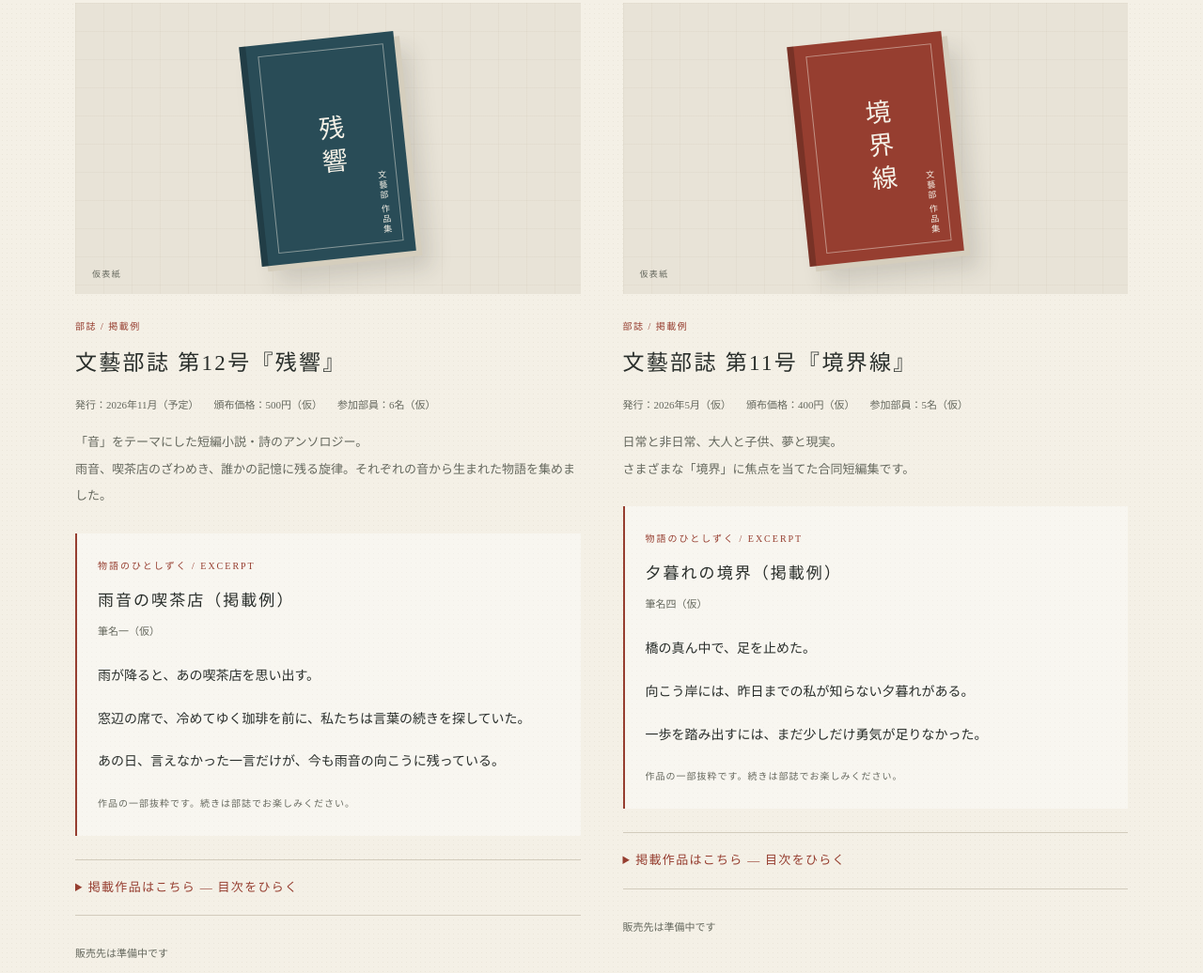
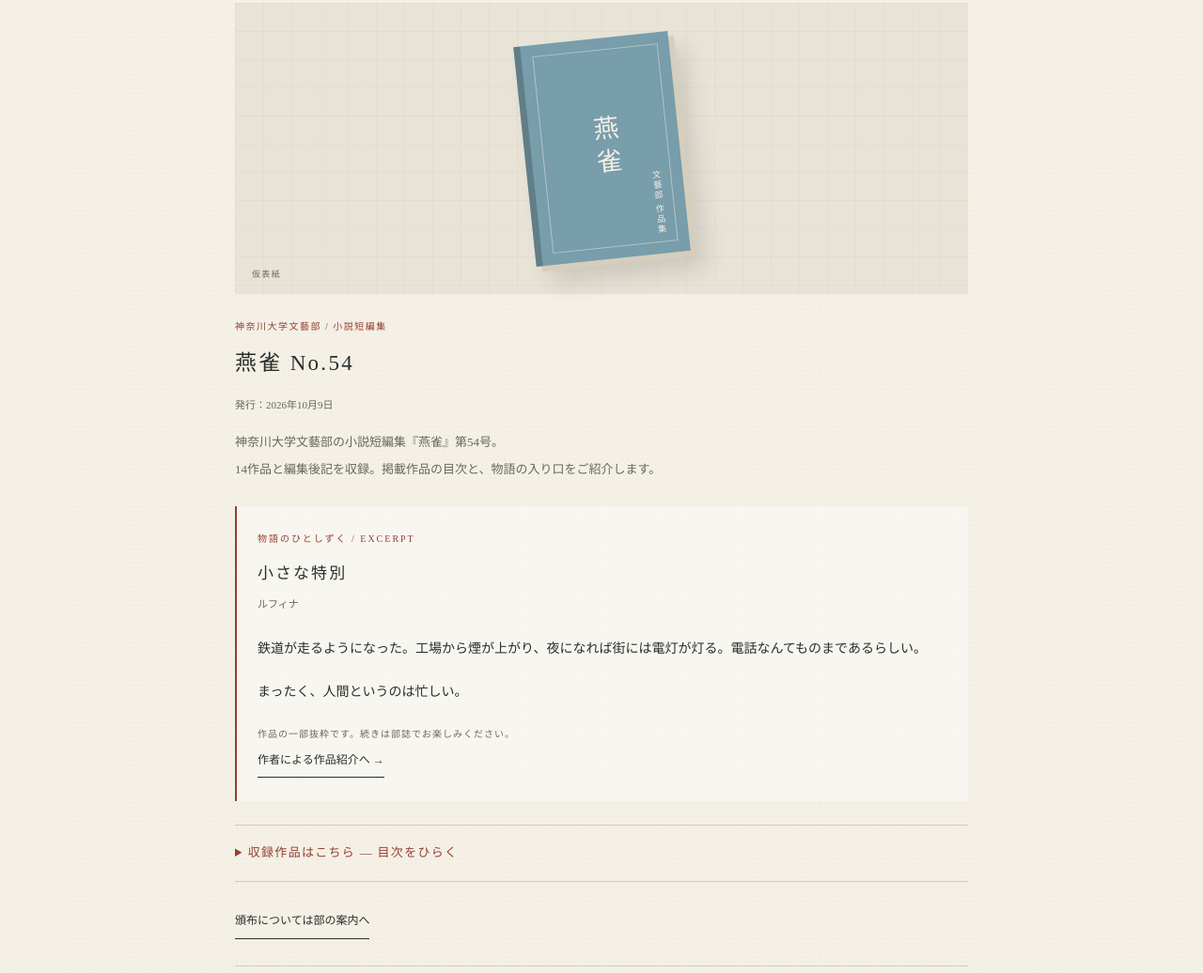
Before and after one commit to kanabun-bun/lit-club-website, a plain HTML site: page books.html in a window 1280 px wide. Shown: the part 693-1729 px from the top of the page at 94% size. Drawn offline with Linux system fonts and the light colour scheme.

Commit message:
Introduce Enjaku No.54 cover, contents and author introductions

```diff
--- a/books.html
+++ b/books.html
@@ -37,6 +37,7 @@
     .search-field { flex:1; max-width:420px; }
     input,select { width:100%; min-height:44px; padding:9px 12px; color:var(--ink); background:#fff5; border:1px solid var(--line); border-radius:0; font-size:13px; }
     .count { margin:0 0 9px auto; font-size:12px; color:var(--muted); white-space:nowrap; }
+    .shelf:has(> .book:only-child) { grid-template-columns:minmax(0,780px); justify-content:center; }
     .shelf { display:grid; grid-template-columns:repeat(2,minmax(0,1fr)); gap:55px 45px; padding:55px 0 80px; }
     .book { min-width:0; border-bottom:1px solid var(--line); padding-bottom:28px; }
     .book-stage { height:310px; background:#e8e3d7; background-image:linear-gradient(90deg,#b2a68e15 1px,transparent 1px),linear-gradient(#b2a68e15 1px,transparent 1px); background-size:30px 30px; display:flex; justify-content:center; align-items:center; perspective:1000px; position:relative; margin-bottom:25px; }
@@ -93,10 +94,10 @@
 </head>
 <body id="top">
   <a class="skip" href="#main">本文へ移動</a>
-  <div class="notice">ただいま開巻準備中 ― 掲載内容は仮のものです</div>
+  <div class="notice">燕雀 No.54 ― 表紙・目次・作品の一部をご紹介</div>
   <header class="header"><div class="wrap header-inner">
     <a class="brand" href="index.html" aria-label="文藝部 ホーム"><span class="brand-seal" aria-hidden="true">文</span><span class="brand-name">文藝部<small>LITERARY CLUB</small></span></a>
-    <nav aria-label="メインナビゲーション"><a href="index.html">ホーム</a><a href="books.html" aria-current="page">作品目録</a><a href="index.html#visit">見学案内</a></nav>
+    <nav aria-label="メインナビゲーション"><a href="index.html">ホーム</a><a href="books.html" aria-current="page">作品目録</a><a href="works.html">作品紹介</a><a href="index.html#visit">見学案内</a></nav>
   </div></header>
   <main id="main" class="wrap">
     <section class="page-heading" aria-labelledby="page-title">
@@ -147,53 +148,108 @@
        ============================================================= */
     const BOOKS = [
       {
-        title: "残響",
-        heading: "文藝部誌 第12号『残響』",
-        category: "部誌 / 掲載例",
-        year: 2026,
-        published: "2026年11月（予定）",
-        price: "500円（仮）",
-        members: "6名（仮）",
-        description: "「音」をテーマにした短編小説・詩のアンソロジー。\n雨音、喫茶店のざわめき、誰かの記憶に残る旋律。それぞれの音から生まれた物語を集めました。",
-        cover: "",
-        color: "#294c57",
-        contents: [
-          { title: "雨音の喫茶店", author: "筆名一（仮）", genre: "短編小説", page: "4" },
-          { title: "遠い旋律", author: "筆名二（仮）", genre: "詩", page: "18" },
-          { title: "静寂のあとで", author: "筆名三（仮）", genre: "随筆", page: "24" }
-        ],
-        excerpts: [
+            "title": "燕雀",
+            "heading": "燕雀 No.54",
+            "category": "神奈川大学文藝部 / 小説短編集",
+            "year": 2026,
+            "published": "2026年10月9日",
+            "price": "",
+            "members": "",
+            "description": "神奈川大学文藝部の小説短編集『燕雀』第54号。\n14作品と編集後記を収録。掲載作品の目次と、物語の入り口をご紹介します。",
+            "cover": "images/enjaku-54.jpg",
+            "color": "#789dab",
+            "contents": [
                   {
-            title: "雨音の喫茶店（掲載例）",
-            author: "筆名一（仮）",
-            text: "雨が降ると、あの喫茶店を思い出す。\n窓辺の席で、冷めてゆく珈琲を前に、私たちは言葉の続きを探していた。\nあの日、言えなかった一言だけが、今も雨音の向こうに残っている。"
+                        "title": "服",
+                        "author": "湊 徂徠",
+                        "page": "6"
+                  },
+                  {
+                        "title": "生は難く死は易し",
+                        "author": "ヒナタの影",
+                        "page": "12"
+                  },
+                  {
+                        "title": "「懐胎」",
+                        "author": "睡魔の悪巧み",
+                        "page": "20"
+                  },
+                  {
+                        "title": "スワンプマンの実行実験",
+                        "author": "大沢くく",
+                        "page": "28"
+                  },
+                  {
+                        "title": "小さな特別",
+                        "author": "ルフィナ",
+                        "page": "32",
+                        "url": "chiisana-tokubetsu.html"
+                  },
+                  {
+                        "title": "凍死体",
+                        "author": "片平 壱琉",
+                        "page": "42"
+                  },
+                  {
+                        "title": "家族",
+                        "author": "名立 ゆき",
+                        "page": "44"
+                  },
+                  {
+                        "title": "生きて",
+                        "author": "未熟人格",
+                        "page": "48"
+                  },
+                  {
+                        "title": "手紙",
+                        "author": "小沢",
+                        "page": "68"
+                  },
+                  {
+                        "title": "あなたのいる晩夏",
+                        "author": "カーニバル西口",
+                        "page": "72"
+                  },
+                  {
+                        "title": "勇者Ⅰミノの大冒険",
+                        "author": "綺麗ごと大好き",
+                        "page": "74"
+                  },
+                  {
+                        "title": "まだみどり共にあり",
+                        "author": "アランカ",
+                        "page": "76"
+                  },
+                  {
+                        "title": "憧れの勉強会",
+                        "author": "夏潮",
+                        "page": "88"
+                  },
+                  {
+                        "title": "換気扇の外側 無限に広がる",
+                        "author": "だいち",
+                        "page": "96"
+                  },
+                  {
+                        "title": "編集後記",
+                        "author": "",
+                        "page": "104"
+                  },
+                  {
+                        "title": "後付け",
+                        "author": "",
+                        "page": "105"
                   }
             ],
-        shopUrl: ""
-      },
+            "excerpts": [
                   {
-        title: "境界線",
-        heading: "文藝部誌 第11号『境界線』",
-        category: "部誌 / 掲載例",
-        year: 2026,
-        published: "2026年5月（仮）",
-        price: "400円（仮）",
-        members: "5名（仮）",
-        description: "日常と非日常、大人と子供、夢と現実。\nさまざまな「境界」に焦点を当てた合同短編集です。",
-        cover: "",
-        color: "#963e30",
-        contents: [
-          { title: "夕暮れの境界", author: "筆名四（仮）", genre: "短編小説", page: "4" },
-          { title: "向こう岸", author: "筆名五（仮）", genre: "詩", page: "16" }
-        ],
-        excerpts: [
-          {
-            title: "夕暮れの境界（掲載例）",
-            author: "筆名四（仮）",
-            text: "橋の真ん中で、足を止めた。\n向こう岸には、昨日までの私が知らない夕暮れがある。\n一歩を踏み出すには、まだ少しだけ勇気が足りなかった。"
+                        "title": "小さな特別",
+                        "author": "ルフィナ",
+                        "text": "鉄道が走るようになった。工場から煙が上がり、夜になれば街には電灯が灯る。電話なんてものまであるらしい。\nまったく、人間というのは忙しい。",
+                        "url": "chiisana-tokubetsu.html"
                   }
             ],
-        shopUrl: ""
+            "shopUrl": ""
       }
 ];
 
@@ -257,7 +313,8 @@
         if (book.members) meta.append(make('span', '', '参加部員：' + book.members));
         const actions = make('div', 'actions');
         const shop = addLink(actions, book.shopUrl, '販売ページ');
-        if (!shop) actions.append(make('span', 'pending', '販売先は準備中です'));
+        if (!shop) actions.append(make('a', 'action', '頒布については部の案内へ'));
+        if (!shop) actions.lastChild.href = 'index.html#visit';
         article.append(stage, make('p', 'book-category', book.category || '作品集'), make('h2', '', book.heading || book.title), meta, make('p', 'description', book.description || ''));
         (book.excerpts || []).forEach(excerpt => {
           const section = make('section', 'excerpt');
@@ -269,15 +326,18 @@
             quote.append(make('span', 'excerpt-line', line));
           });
           section.append(quote, make('p', 'excerpt-note', '作品の一部抜粋です。続きは部誌でお楽しみください。'));
+          if (safeUrl(excerpt.url)) { const link = make('a', 'action', '作者による作品紹介へ →'); link.href = safeUrl(excerpt.url); section.append(link); }
           article.append(section);
         });
         if (book.contents && book.contents.length) {
           const contents = make('details', 'contents');
-          const summary = make('summary', '', '掲載作品はこちら — 目次をひらく');
+          const summary = make('summary', '', '収録作品はこちら — 目次をひらく');
           const list = make('ol', 'contents-list');
           book.contents.forEach(work => {
             const item = make('li', 'contents-item');
-            const name = make('div', 'contents-title', work.title || '無題');
+            const name = make('div', 'contents-title');
+            if (safeUrl(work.url)) { const link = make('a', 'action', work.title); link.href = safeUrl(work.url); name.append(link); }
+            else name.textContent = work.title || '無題';
             const info = [work.author, work.genre].filter(Boolean).join(' / ');
             if (info) name.append(make('span', 'contents-meta', info));
             item.append(name);
```
Lines whose indentation alone changed are shown as unchanged.
